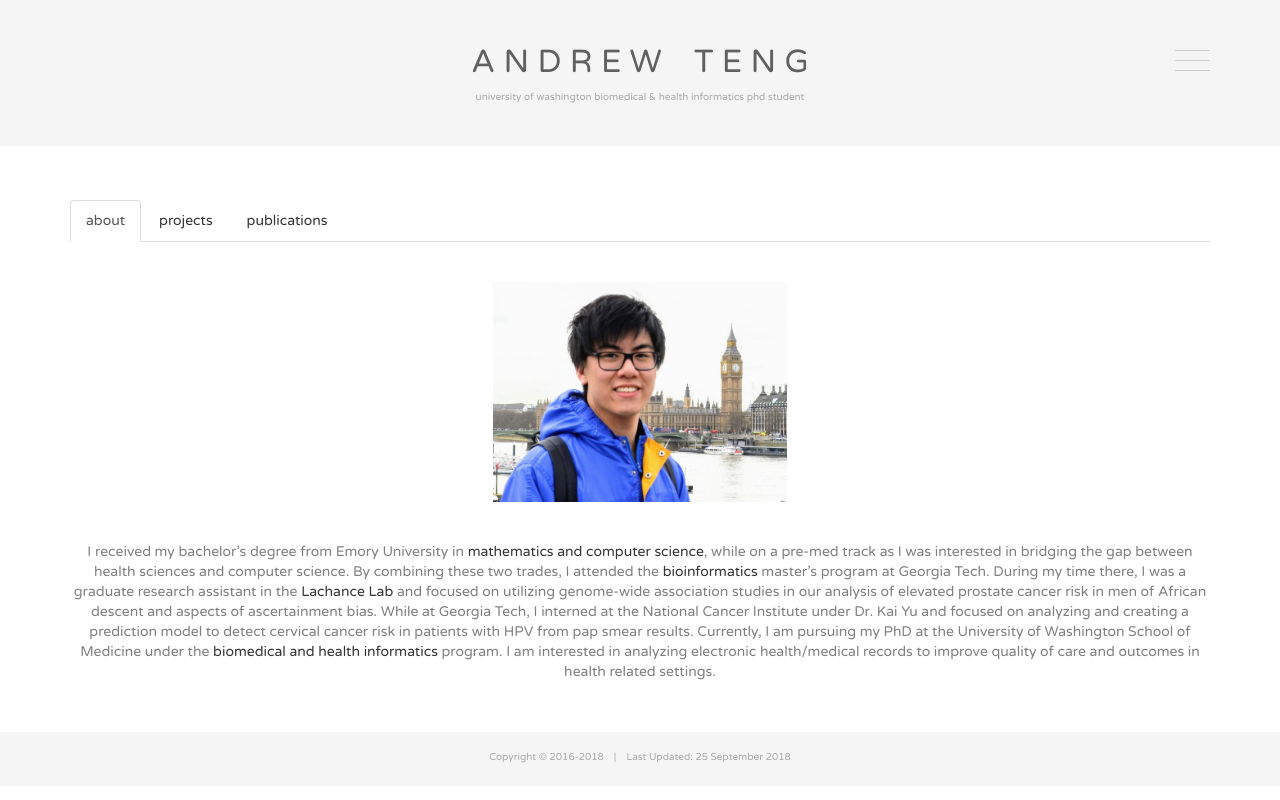
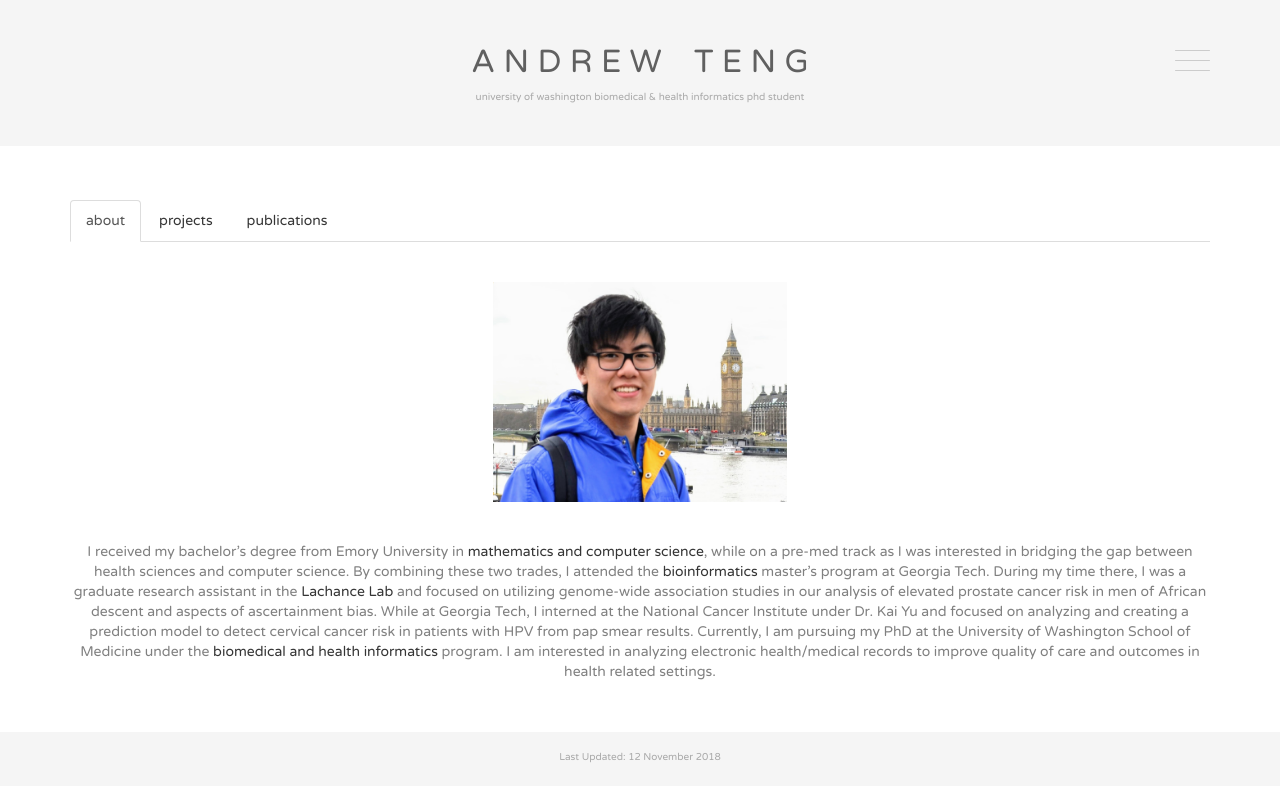
Before and after one commit to andrewteng/andrewteng.github.io, a plain HTML site: page index.html in a window 1280 px wide. Drawn offline with nearby package versions, Linux system fonts and the light colour scheme; some icons are missing.

Commit message:
Update index.html

```diff
--- a/index.html
+++ b/index.html
@@ -174,7 +174,7 @@
 
     <section class="bottom" id="bottom">
     <div class="row">
-        <p><div align="center"><font size="1" color="#A9A9A9">Copyright &copy 2016-2018&emsp;|&emsp;Last Updated: 25 September 2018</font></div><br>
+        <p><div align="center"><font size="1" color="#A9A9A9"><!--Copyright &copy 2016-2018&emsp;|&emsp;-->Last Updated: 12 November 2018</font></div><br>
     </div>
     </section>
 
```
